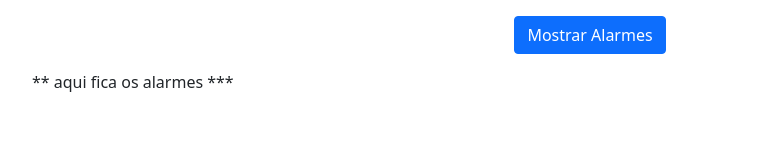
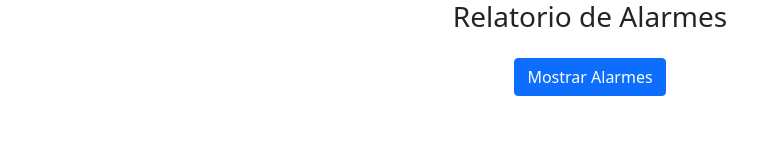
Before and after one commit to zjjcmnv/padawans_frontend, a plain HTML site: page html/alarmes.html in a window 1280 px wide. Shown: the whole page, without its empty margins (50-807 px from the left). Drawn offline with nearby package versions, Linux system fonts and the light colour scheme; sample sign-in values are in the browser's storage.

Commit message:
atualizado arquitetura dos arquivos e adicionado estilo.css

```diff
--- /dev/null
+++ b/Css/estilos.css
@@ -0,0 +1,10 @@
+body{
+    padding-top: 16px;
+    background-color: rgb(250, 232, 153);
+}
+
+.div01{
+    padding-top: 16px;
+    border: solid;
+    width :100%;
+}
--- a/alarmes.html
+++ b/html/alarmes.html
@@ -4,18 +4,22 @@
     <meta charset="UTF-8">
     <meta name="viewport" content="width=device-width, initial-scale=1.0">
     <link href="https://cdn.jsdelivr.net/npm/bootstrap@5.0.0-beta2/dist/css/bootstrap.min.css" rel="stylesheet" integrity="sha384-BmbxuPwQa2lc/FVzBcNJ7UAyJxM6wuqIj61tLrc4wSX0szH/Ev+nYRRuWlolflfl" crossorigin="anonymous">
-    <script type="text/javascript" src="alarmes.js"></script>
+    <script type="text/javascript" src="../JavaScript/alarmes.js"></script>
     <title>Document</title>
 </head>
 <body onload="validaUser()">
-    <div class="container">
+    <div class="container-fluid">
         <div class="row">
-            <div class="col-12 text-center mb-3 mt-3">
-                <button type="button" class="btn btn-primary" onclick="getAlarmes()">Mostrar Alarmes</button>
+            <div class="col-12 text-center">
+                <h3>Relatorio de Alarmes</h3>
             </div>
         </div>
         <div id="alarme">
-            ** aqui fica os alarmes ***
+        </div>
+        <div class="row">
+            <div class="col-12 text-center mb-3 mt-3">
+                <button type="button" class="btn btn-primary" onclick="getAlarmes()" ondragenter="">Mostrar Alarmes</button>
+            </div>
         </div>
     </div>
     <script src="https://cdn.jsdelivr.net/npm/bootstrap@5.0.0-beta2/dist/js/bootstrap.bundle.min.js" integrity="sha384-b5kHyXgcpbZJO/tY9Ul7kGkf1S0CWuKcCD38l8YkeH8z8QjE0GmW1gYU5S9FOnJ0" crossorigin="anonymous"></script>
```
Also changed, not shown: html/eventos.html (renamed from eventos.html, +2 -2 lines), html/index.html (renamed from index.html, +3 -2 lines), html/relatorios.html (renamed from relatorios.html, +1 -1 lines), JavaScript/alarmes.js (renamed from alarmes.js), JavaScript/eventos.js (renamed from eventos.js), JavaScript/index.js (renamed from index.js), JavaScript/relatorio.js (renamed from relatorio.js).
